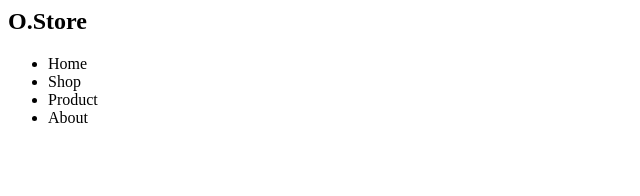
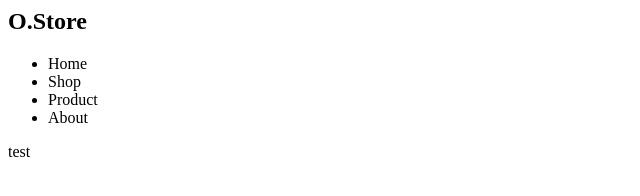
Before and after one commit to Oussamahaddi/Git-Github, a plain HTML site: page index.html in a window 1280 px wide. Shown: the full height of the page, 0-640 px from the left. Drawn offline with Linux system fonts and the light colour scheme.

Commit message:
add commentaire

```diff
--- a/index.html
+++ b/index.html
@@ -16,5 +16,8 @@
         </ul>
     </header>
 
+    <!-- add test branch and edit it  -->
+    <p>test</p>
+
 </body>
 </html>
```
